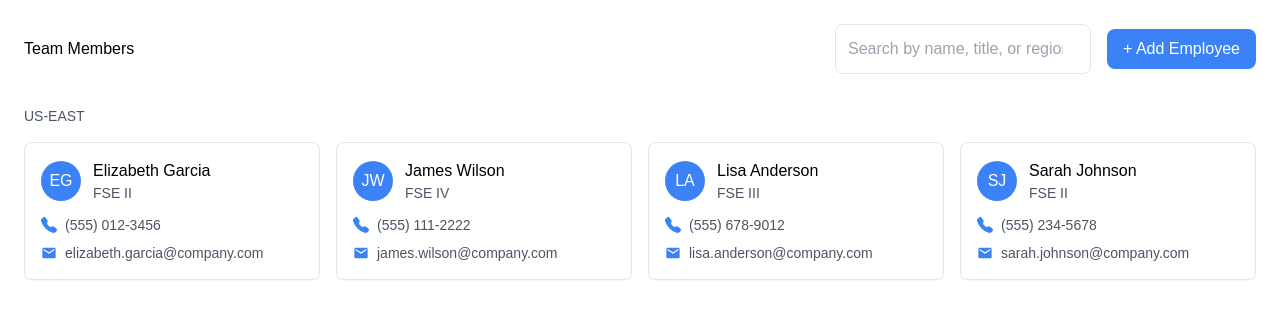
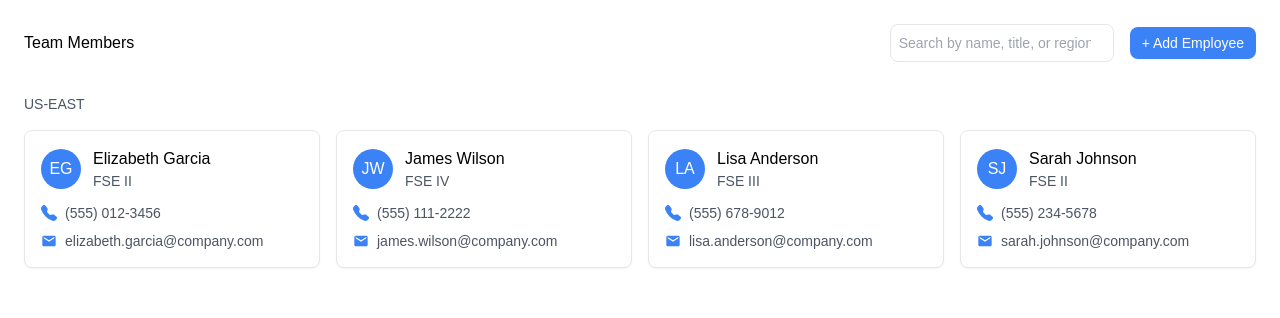
Before and after one commit to SeifEldin15/ARC-employee-management, a Next.js app in the folder frontend/: page /team in a window 1280 px wide. Shown: the top 318 px of the page. Built offline with nearby package versions, Linux system fonts and the light colour scheme.

Commit message:
smaller button and search

```diff
--- a/frontend/src/app/team/page.jsx
+++ b/frontend/src/app/team/page.jsx
@@ -45,9 +45,9 @@ export default function TeamPage() {
             value={searchQuery}
             onChange={(e) => setSearchQuery(e.target.value)}
             placeholder="Search by name, title, or region..."
-            className="w-64 p-3 border rounded-lg"
+            className="w-56 p-2 border rounded-lg text-sm"
           />
-          <button className="bg-blue-500 text-white px-4 py-2 rounded-lg hover:bg-blue-600 whitespace-nowrap">
+          <button className="bg-blue-500 text-white px-3 py-1.5 rounded-lg hover:bg-blue-600 whitespace-nowrap text-sm">
             + Add Employee
           </button>
         </div>
```
